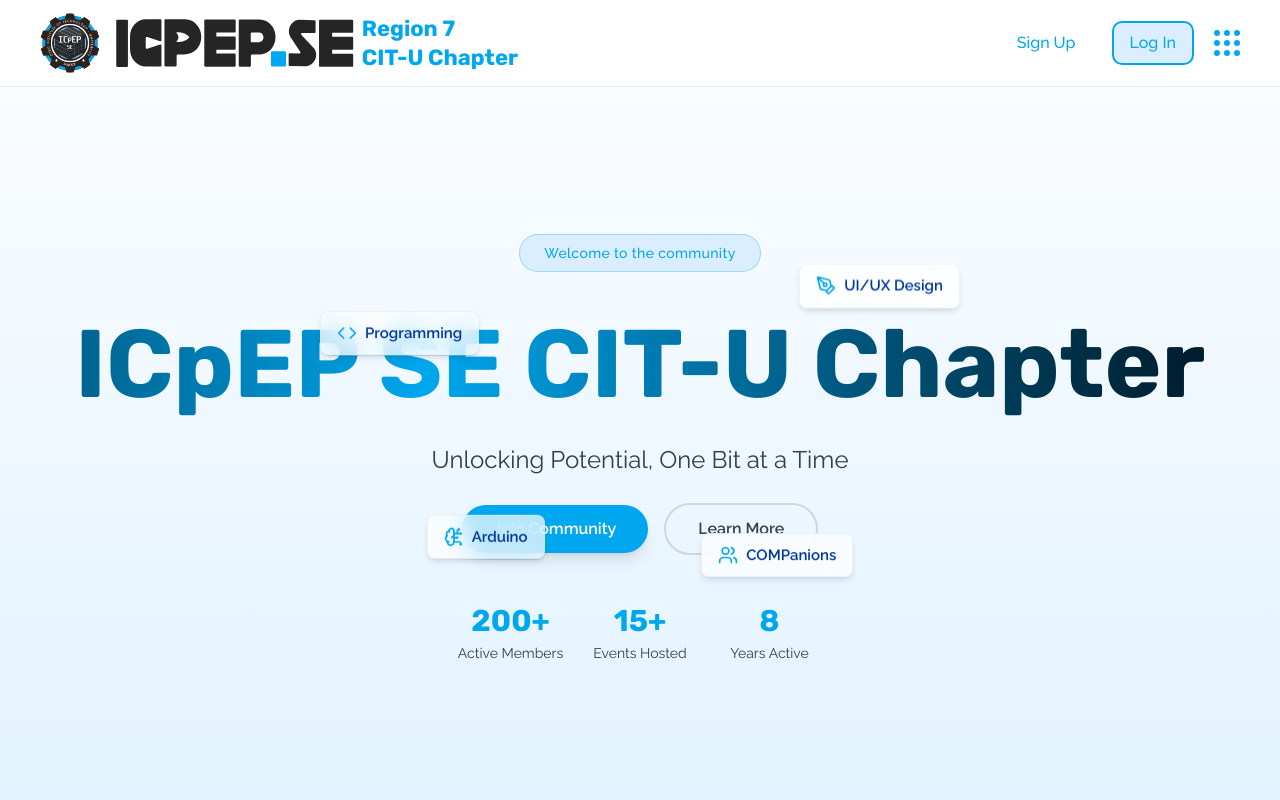
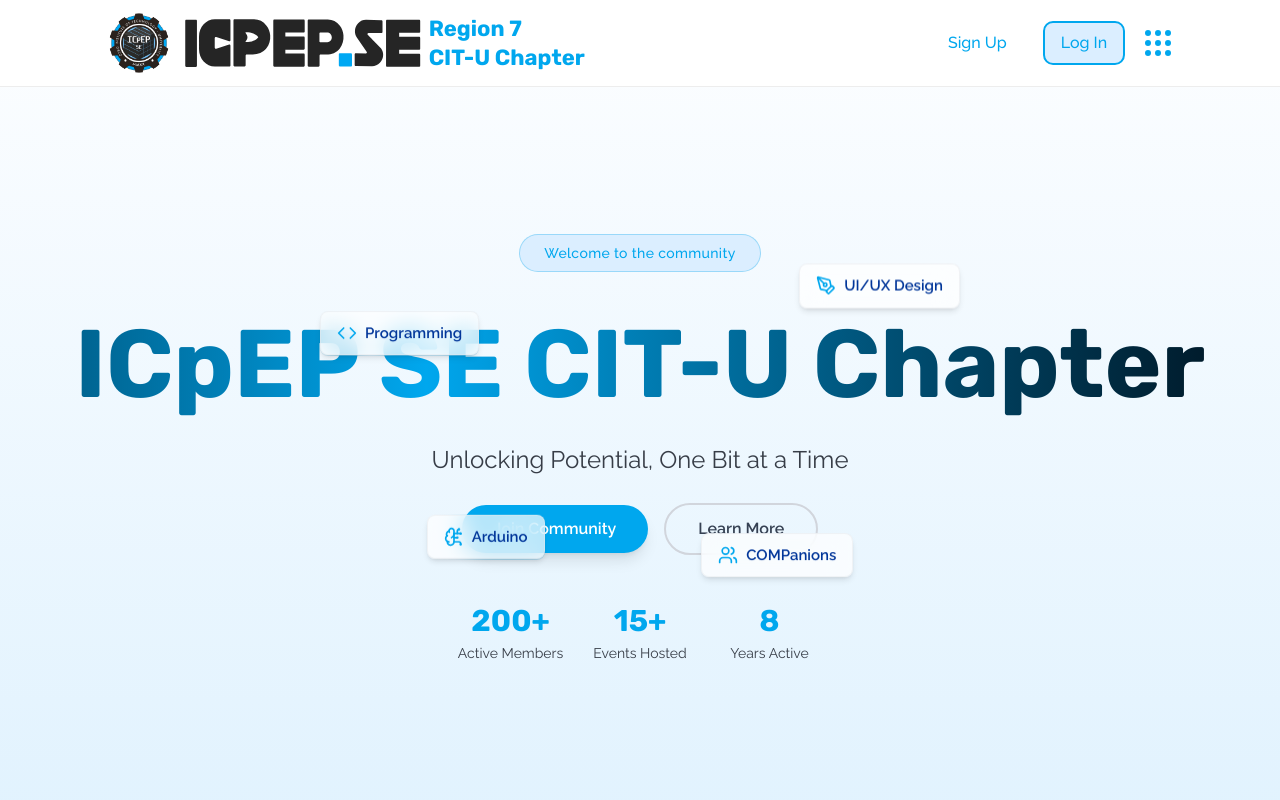
Before and after one commit to ShanRaboy11/icpep-se-citu, a Next.js app in the folder client/: page /home in a window 1280 px wide. Shown: the top 800 px of the page. Built offline with nearby package versions, Linux system fonts and the light colour scheme.

Commit message:
fix(ui): fix header - rexi

```diff
--- a/client/src/app/components/header.tsx
+++ b/client/src/app/components/header.tsx
@@ -1,21 +1,34 @@
 "use client";
-import React, { useState } from "react";
+import React, { useState, useEffect } from "react";
 import Image from "next/image";
 import Button from "./button";
 import Menu from "./menu";
 import { useRouter } from "next/navigation";
 
-//UserRole = guest | user(non-member) | member | officer | faculty?
 type UserRole = "guest" | "user";
 
 const Header = () => {
   const [open, setOpen] = useState(false);
   const [role, setRole] = useState<UserRole>("guest");
+  const [scrolled, setScrolled] = useState(false);
   const router = useRouter();
 
+  useEffect(() => {
+    const handleScroll = () => setScrolled(window.scrollY > 20);
+    window.addEventListener("scroll", handleScroll);
+    return () => window.removeEventListener("scroll", handleScroll);
+  }, []);
+
   return (
-    <header className="w-full border-b border-foreground bg-white fixed top-0 left-0 right-0 z-40 cursor-default">
-      <div className="mx-auto flex max-w-7xl items-center justify-between px-5 sm:px-10 lg:px-10 py-3">
+    <header
+      className={`w-full fixed top-0 left-0 right-0 z-40 border-b border-foreground cursor-default transition-all duration-500
+        ${
+          scrolled
+            ? "bg-white/85 backdrop-blur-sm shadow-[0_2px_8px_rgba(0,0,0,0.05)]"
+            : "bg-white"
+        }`}
+    >
+      <div className="mx-auto flex max-w-[93%] items-center justify-between px-8 sm:px-12 lg:px-16 py-3">
         {/* Left: Logo + Titles */}
         <div className="flex min-w-0 items-center gap-3 sm:gap-4">
           <Image
@@ -69,7 +82,7 @@ const Header = () => {
               alt="."
               width={0}
               height={16}
-              className="h-0 w-auto sm:h-4 -ml-2"
+              className="h-0 w-auto sm:h-3.5 -ml-2"
             />
             <Image
               src="/Vector-s.svg"
@@ -98,7 +111,6 @@ const Header = () => {
 
         {/* Right side: Role-based rendering */}
         <div className="flex items-center gap-4 sm:gap-5">
-          {/* Guest View */}
           {role === "guest" && (
             <>
               <Button
@@ -111,7 +123,6 @@ const Header = () => {
                 Sign Up
               </Button>
 
-              {/* Log In Button */}
               <Button
                 className="sm:block border-2 relative overflow-hidden
              transition-all duration-300 ease-in-out active:scale-95
@@ -121,7 +132,6 @@ const Header = () => {
              before:transition-transform before:duration-700"
                 onClick={() => {
                   setRole("user");
-                  // router.push("/login");
                 }}
               >
                 Log In
@@ -129,7 +139,6 @@ const Header = () => {
             </>
           )}
 
-          {/* Member View */}
           {role === "user" && (
             <div className="flex items-center gap-3">
               <Image
@@ -171,15 +180,13 @@ const Header = () => {
           </div>
         </div>
       </div>
+
       <div
         className={`fixed inset-0 z-50 transition-transform duration-700 ease-out ${
           open ? "translate-y-0" : "-translate-y-[120vh]"
         }`}
       >
-        <Menu
-          userRole={role}
-          onExit={() => setOpen(false)} // closes only when Exit is clicked
-        />
+        <Menu userRole={role} onExit={() => setOpen(false)} />
       </div>
     </header>
   );
```
